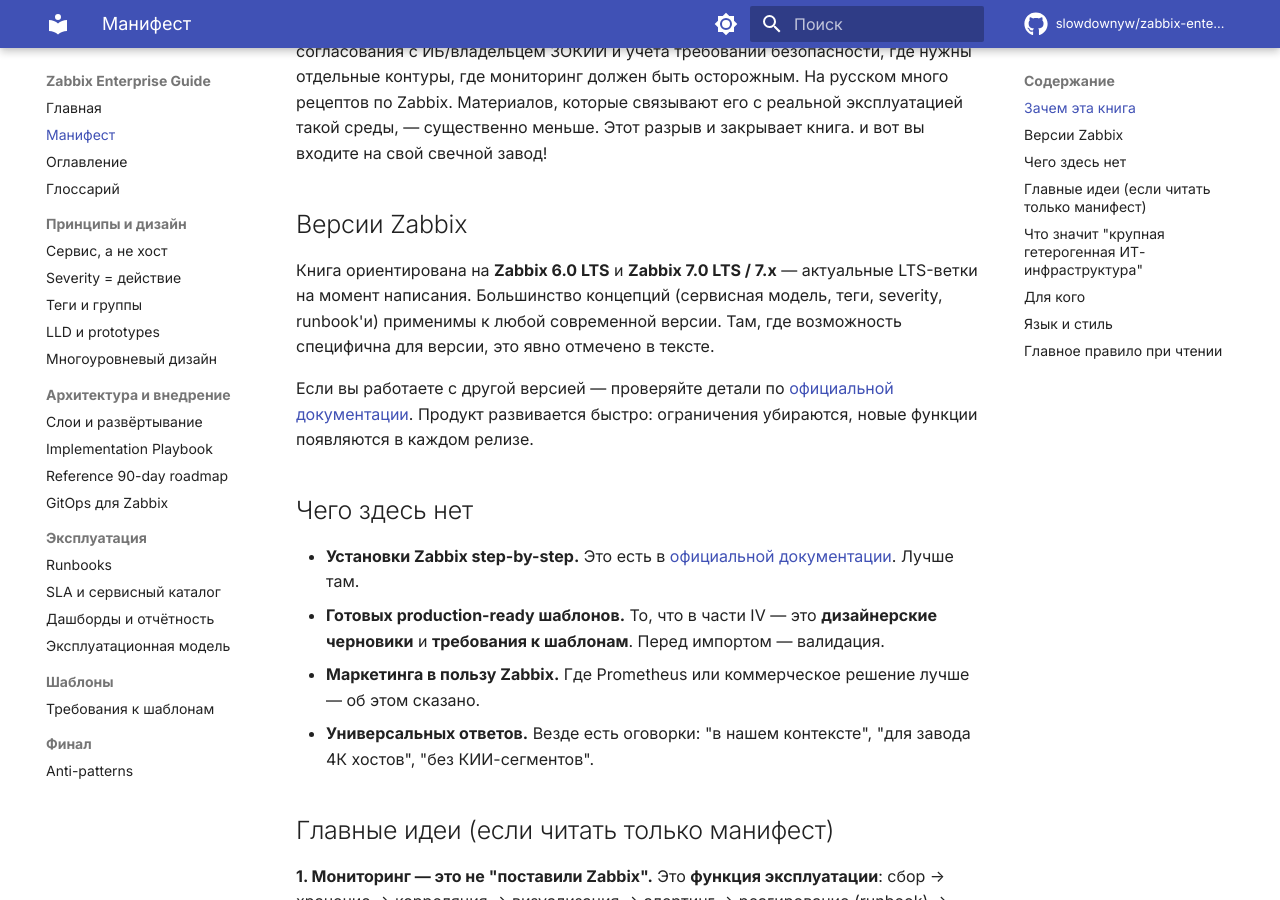
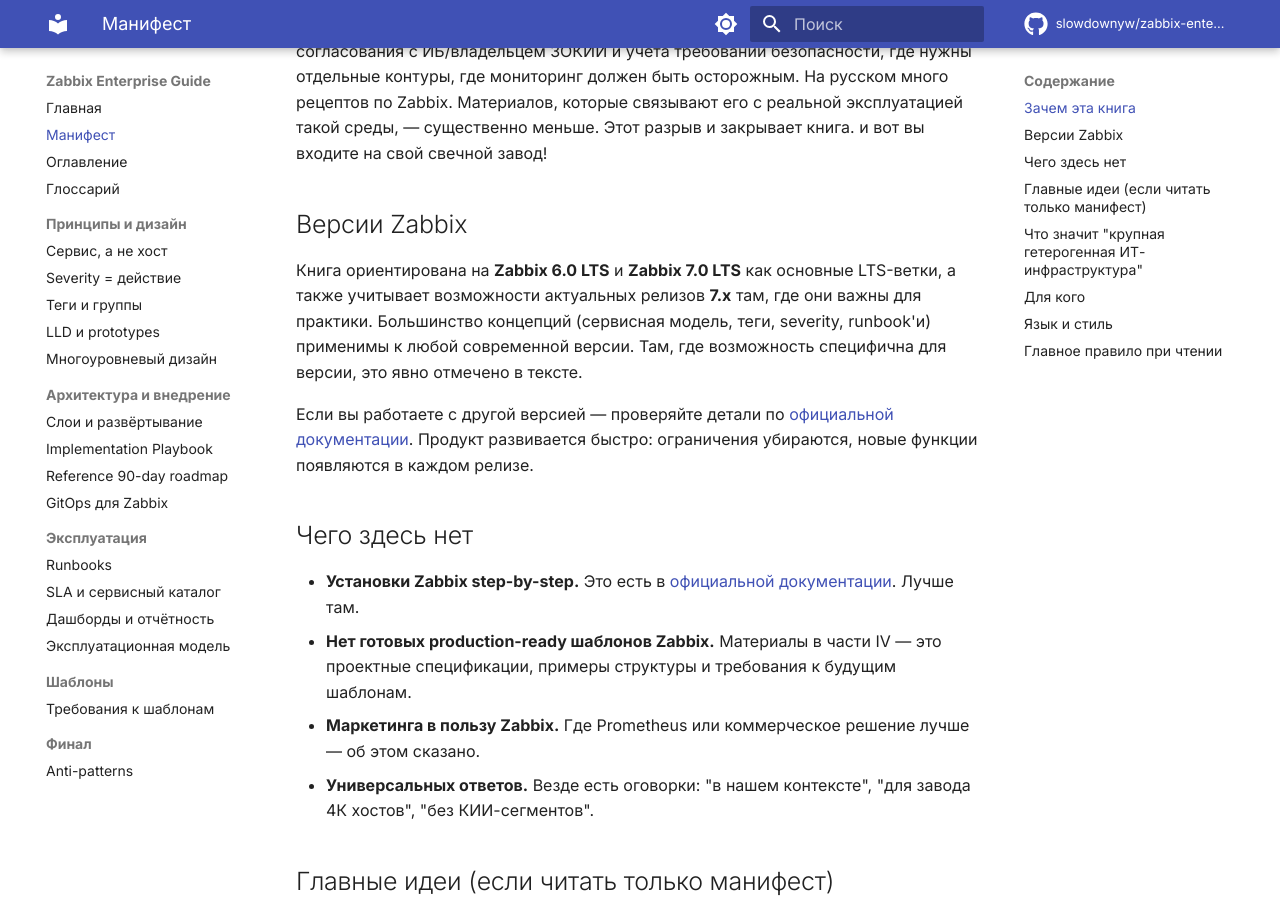
Before and after one commit to slowdownyw/zabbix-enterprise-guide, an MkDocs documentation site: the page built from docs/00_manifesto.md, in a window 1280 px wide and 900 px high, scrolled down 546 px. Built offline with MkDocs 1.6.1 and Material for MkDocs 9.7.7, drawn with Linux system fonts in a browser that asks for light colours; comment, search, counter and statistics services are not loaded; some of the changed text lies outside the part shown.

Commit message:
alpha-v04

```diff
--- a/docs/00_manifesto.md
+++ b/docs/00_manifesto.md
@@ -14,14 +14,14 @@
 
 ## Версии Zabbix
 
-Книга ориентирована на **Zabbix 6.0 LTS** и **Zabbix 7.0 LTS / 7.x** — актуальные LTS-ветки на момент написания. Большинство концепций (сервисная модель, теги, severity, runbook'и) применимы к любой современной версии. Там, где возможность специфична для версии, это явно отмечено в тексте.
+Книга ориентирована на **Zabbix 6.0 LTS** и **Zabbix 7.0 LTS** как основные LTS-ветки, а также учитывает возможности актуальных релизов **7.x** там, где они важны для практики. Большинство концепций (сервисная модель, теги, severity, runbook'и) применимы к любой современной версии. Там, где возможность специфична для версии, это явно отмечено в тексте.
 
 Если вы работаете с другой версией — проверяйте детали по [официальной документации](https://www.zabbix.com/documentation/current/en/manual). Продукт развивается быстро: ограничения убираются, новые функции появляются в каждом релизе.
 
 ## Чего здесь нет
 
 - **Установки Zabbix step-by-step.** Это есть в [официальной документации](https://www.zabbix.com/documentation/current/en/manual/installation). Лучше там.
-- **Готовых production-ready шаблонов.** То, что в части IV — это **дизайнерские черновики** и **требования к шаблонам**. Перед импортом — валидация.
+- **Нет готовых production-ready шаблонов Zabbix.** Материалы в части IV — это проектные спецификации, примеры структуры и требования к будущим шаблонам.
 - **Маркетинга в пользу Zabbix.** Где Prometheus или коммерческое решение лучше — об этом сказано.
 - **Универсальных ответов.** Везде есть оговорки: "в нашем контексте", "для завода 4К хостов", "без КИИ-сегментов".
 
```
Also changed, not shown: other parts of docs/00_manifesto.md (+1 -1 lines).
